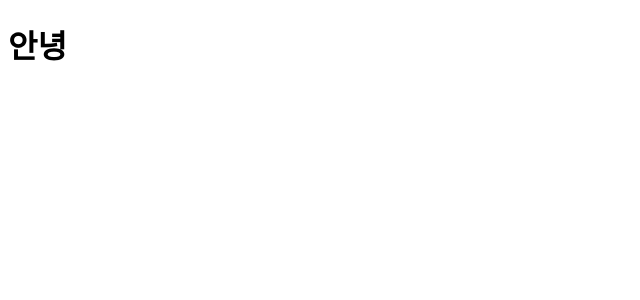
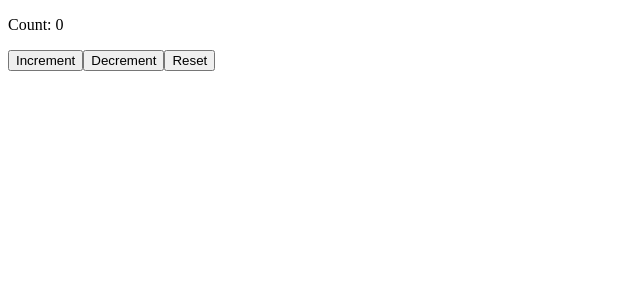
Before and after one commit to eonduck2/react-hooks, a React app: page / in a window 1280 px wide. Shown: the top 300 px of the page, without its empty margins (0-640 px from the left). Built offline with nearby package versions, Linux system fonts and the light colour scheme.

Commit message:
상태 관리 훅 - Y

```diff
--- a/src/client/App.tsx
+++ b/src/client/App.tsx
@@ -1,7 +1,8 @@
 import React from "react";
+import Counter from "./components/counterState";
 
 const App: React.FC = () => {
-  return <h1>안녕</h1>;
+  return <Counter></Counter>;
 };
 
 export default App;
--- /dev/null
+++ b/src/client/components/counterState.tsx
@@ -0,0 +1,16 @@
+import React, { useState, useEffect } from "react";
+
+const Counter: React.FC = () => {
+  const [count, setCount] = useState(0);
+
+  return (
+    <div>
+      <p>Count: {count}</p>
+      <button onClick={() => setCount(count + 1)}>Increment</button>
+      <button onClick={() => setCount(count - 1)}>Decrement</button>
+      <button onClick={() => setCount(0)}>Reset</button>
+    </div>
+  );
+};
+
+export default Counter;
--- /dev/null
+++ b/src/client/types/Element.type.ts
@@ -0,0 +1,5 @@
+import { HTMLAttributes, HTMLProps } from "react";
+
+type TElement = HTMLAttributes<HTMLElement> & HTMLProps<HTMLElement>;
+
+export default TElement;
```
Also changed, not shown: src/client/components/counterStateVanilla.js (added, +27 -0 lines).
